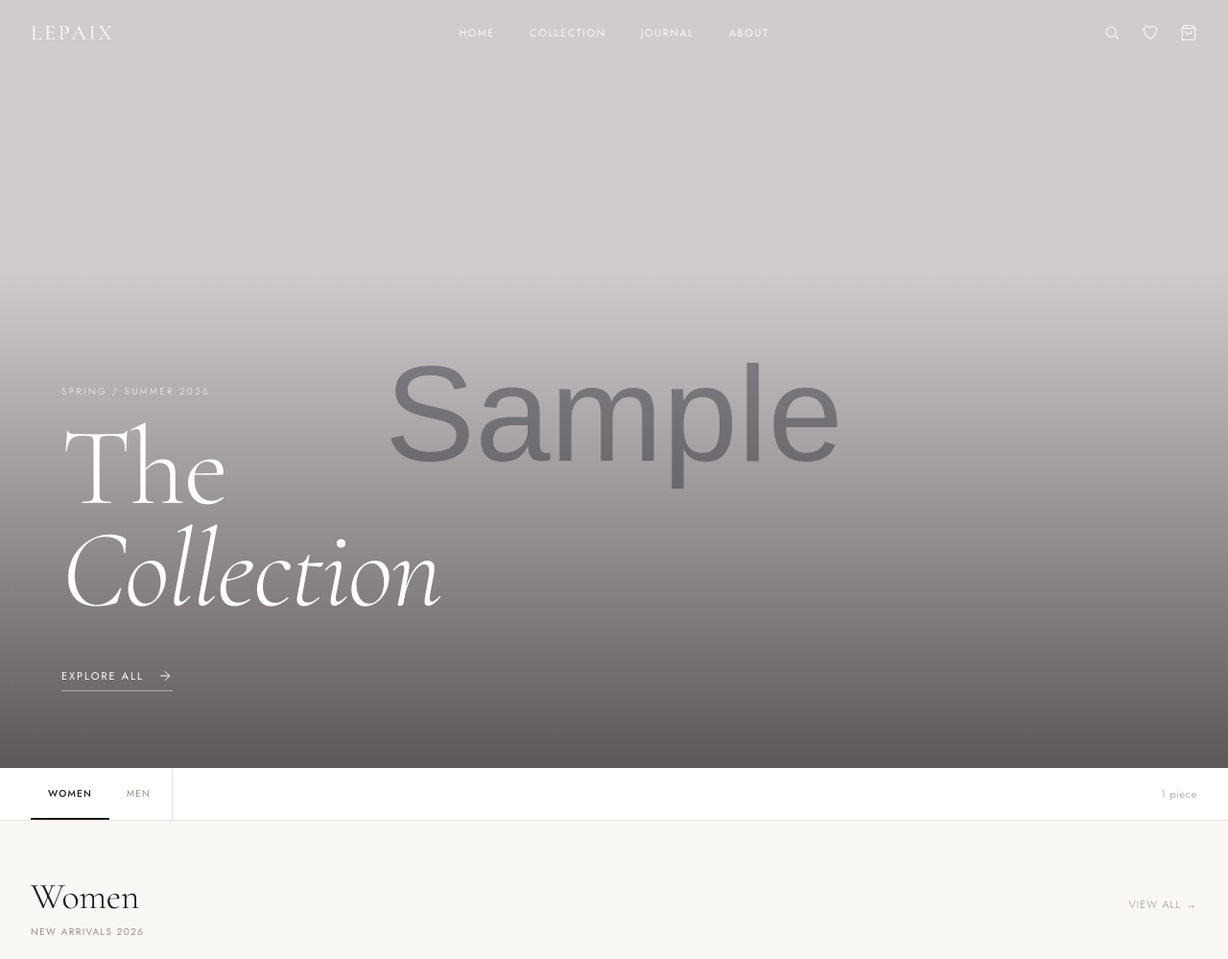
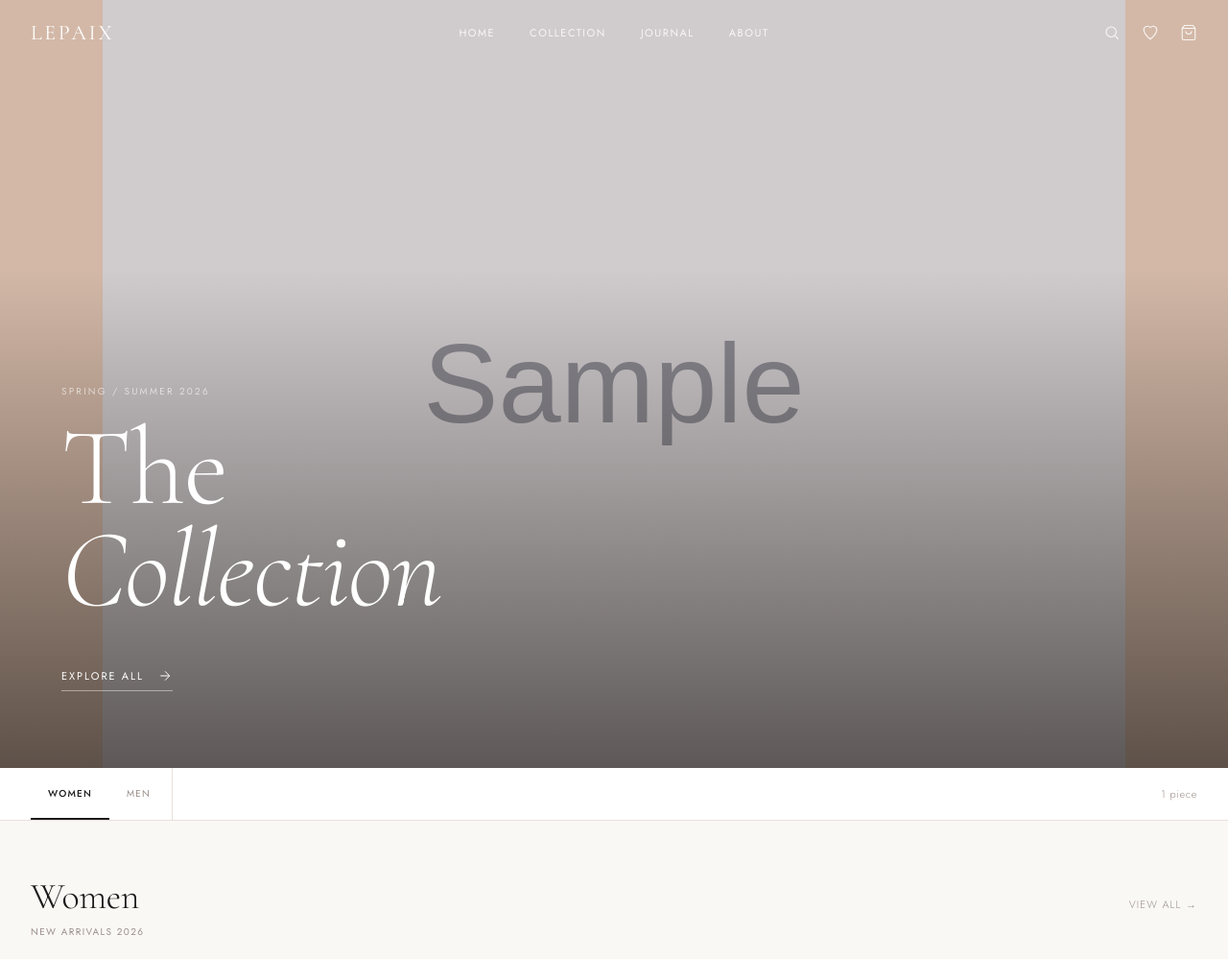
Before and after one commit to Aklah4/lepaix, a Flask app: page / in a window 1280 px wide. Shown: the top 999 px of the page at 96% size. Run offline with Flask 3, Linux system fonts and the light colour scheme; grey boxes marked "Sample" are stand-in pictures; a database or web service that is not in the repository returns one stand-in record (values such as "Sample title").

Commit message:
Fix banner image cropping on desktop by switching to object-fit contain

```diff
--- a/app/templates/index.html
+++ b/app/templates/index.html
@@ -255,8 +255,8 @@
       .hero-bg img {
         width: 100%;
         height: 100%;
-        object-fit: cover;
-        object-position: center 30%;
+        object-fit: contain;
+        object-position: center center;
         display: block;
       }
 
```
